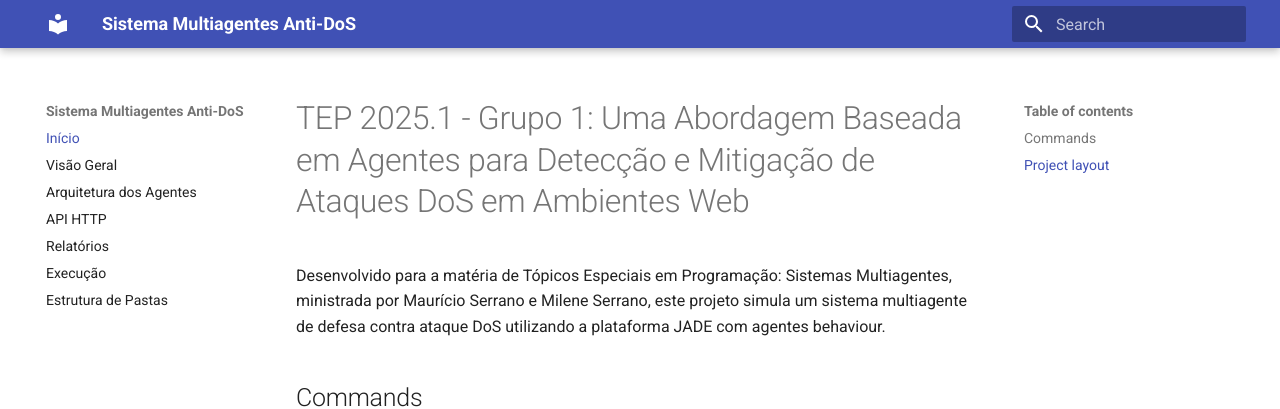
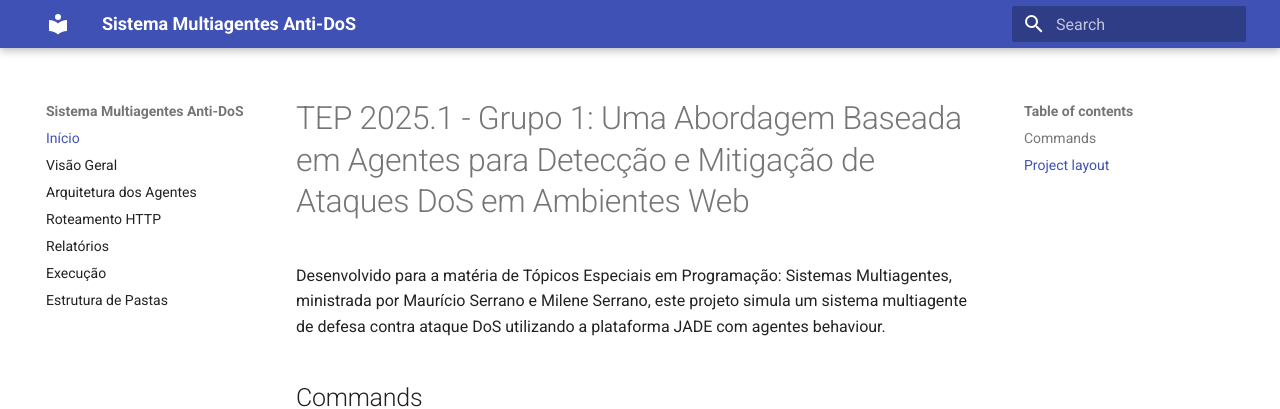
Before and after one commit to UnBSMA2025-1/2025.1_G1_SMA_MonitoramentoDeRedes, an MkDocs documentation site: the page built from docs/docs/index.md, in a window 1280 px wide. Shown: the top 409 px of the page. Built offline with MkDocs 1.6.1 and Material for MkDocs 9.7.7, drawn with Linux system fonts in a browser that asks for light colours.

Commit message:
docs: alterando nome da seção de rotas

```diff
--- a/docs/mkdocs.yml
+++ b/docs/mkdocs.yml
@@ -6,7 +6,7 @@ nav:
   - Início: index.md
   - Visão Geral: overview.md
   - Arquitetura dos Agentes: agentes.md
-  - API HTTP: api.md
+  - Roteamento HTTP: rotas.md
   - Relatórios: relatorios.md
   - Execução: execucao.md
   - Estrutura de Pastas: estrutura.md
```
